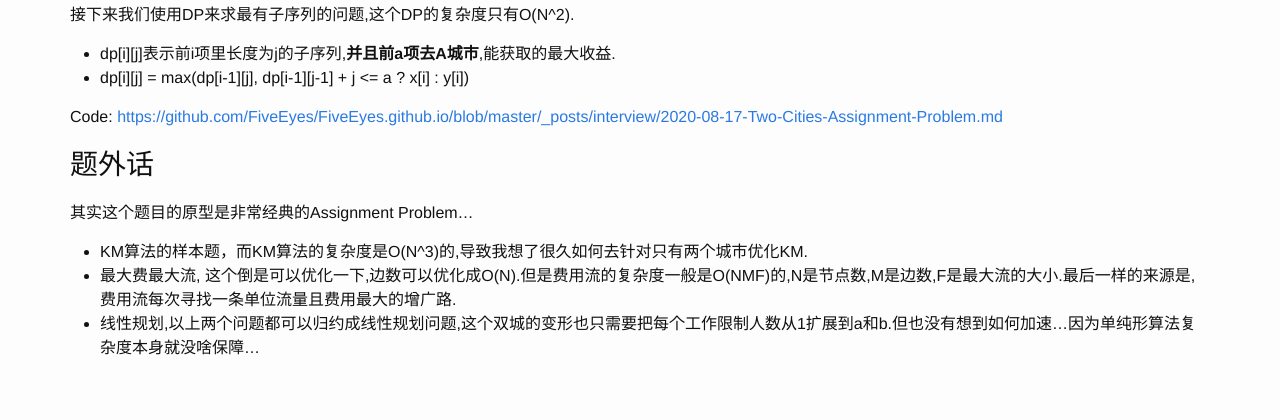
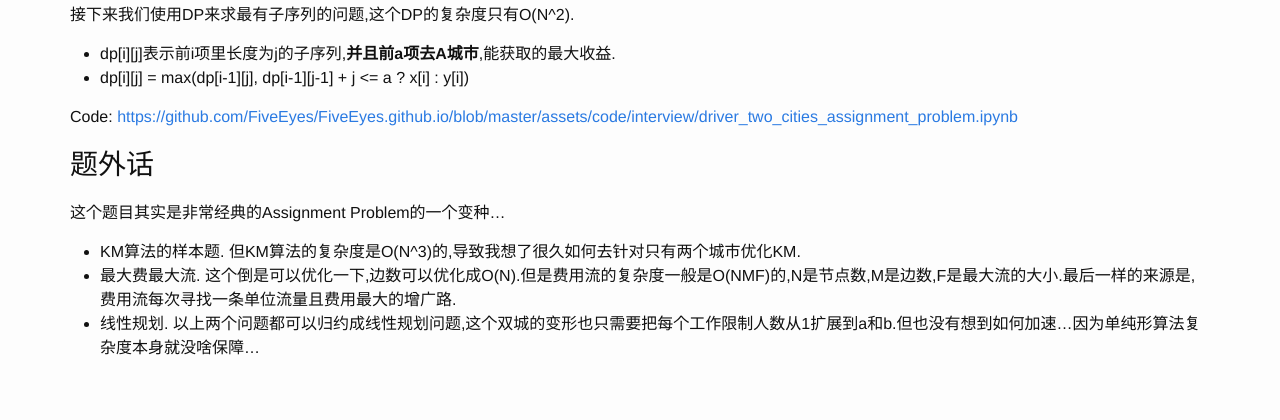
Before and after one commit to FiveEyes/FiveEyes.github.io, a Jekyll site: the page built from _posts/interview/2020-08-17-Two-Cities-Assignment-Problem.md, in a window 1280 px wide. Shown: the part 1306-1726 px from the top of the page. Built offline with Jekyll 4.4.1, drawn with Linux system fonts in a browser that asks for light colours.

Commit message:
Update 2020-08-17-Two-Cities-Assignment-Problem.md

```diff
--- a/_posts/interview/2020-08-17-Two-Cities-Assignment-Problem.md
+++ b/_posts/interview/2020-08-17-Two-Cities-Assignment-Problem.md
@@ -56,11 +56,11 @@ Link: [美团点评2021秋招在线笔试（8.15场）](https://www.acwing.com/f
   - dp[i][j]表示前i项里长度为j的子序列,**并且前a项去A城市**,能获取的最大收益.
   - dp[i][j] = max(dp[i-1][j], dp[i-1][j-1] + j <= a ? x[i] : y[i])
 
-Code: [https://github.com/FiveEyes/FiveEyes.github.io/blob/master/_posts/interview/2020-08-17-Two-Cities-Assignment-Problem.md](https://github.com/FiveEyes/FiveEyes.github.io/blob/master/_posts/interview/2020-08-17-Two-Cities-Assignment-Problem.md)
+Code: [https://github.com/FiveEyes/FiveEyes.github.io/blob/master/assets/code/interview/driver_two_cities_assignment_problem.ipynb](https://github.com/FiveEyes/FiveEyes.github.io/blob/master/assets/code/interview/driver_two_cities_assignment_problem.ipynb)
 
 ## 题外话
 
-其实这个题目的原型是非常经典的Assignment Problem...
-  - KM算法的样本题，而KM算法的复杂度是O(N^3)的,导致我想了很久如何去针对只有两个城市优化KM.
-  - 最大费最大流, 这个倒是可以优化一下,边数可以优化成O(N).但是费用流的复杂度一般是O(NMF)的,N是节点数,M是边数,F是最大流的大小.最后一样的来源是,费用流每次寻找一条单位流量且费用最大的增广路.
-  - 线性规划,以上两个问题都可以归约成线性规划问题,这个双城的变形也只需要把每个工作限制人数从1扩展到a和b.但也没有想到如何加速...因为单纯形算法复杂度本身就没啥保障...
+这个题目其实是非常经典的Assignment Problem的一个变种...
+  - KM算法的样本题. 但KM算法的复杂度是O(N^3)的,导致我想了很久如何去针对只有两个城市优化KM.
+  - 最大费最大流. 这个倒是可以优化一下,边数可以优化成O(N).但是费用流的复杂度一般是O(NMF)的,N是节点数,M是边数,F是最大流的大小.最后一样的来源是,费用流每次寻找一条单位流量且费用最大的增广路.
+  - 线性规划. 以上两个问题都可以归约成线性规划问题,这个双城的变形也只需要把每个工作限制人数从1扩展到a和b.但也没有想到如何加速...因为单纯形算法复杂度本身就没啥保障...
```
